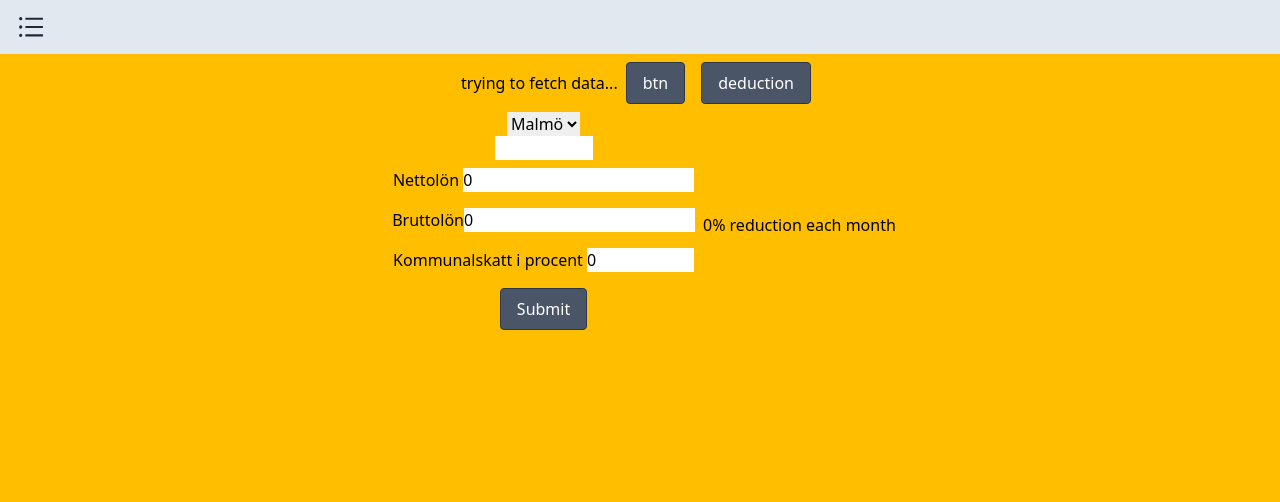
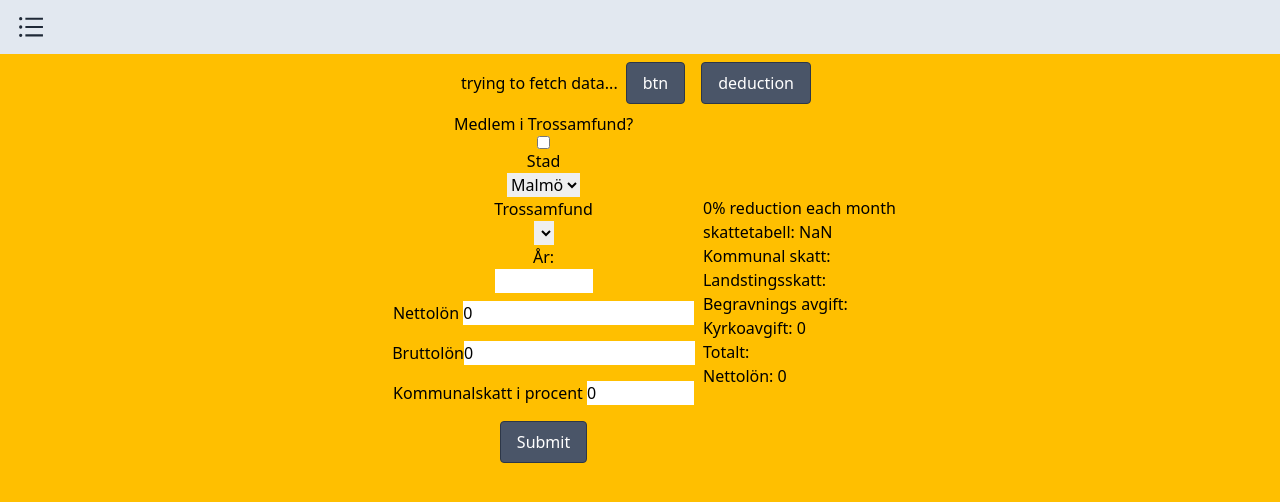
Before and after one commit to brownbeardeveloper/hack-sweden, a React (Create React App) app: page / in a window 1280 px wide. Shown: the top 502 px of the page. Built offline with nearby package versions, Linux system fonts and the light colour scheme; no server answers.

Commit message:
feat: added church tax boolean, showing the different taxes

```diff
--- a/src/components/form.jsx
+++ b/src/components/form.jsx
@@ -1,15 +1,16 @@
-import React, { useState } from 'react';
+import React, {useState} from 'react';
 import getTaxBracket from "../functions/getTaxBracket";
 import getDeductionPercentage from "../functions/getDeductionPercentage";
 
 export default function FormComponent() {
-    //const [netSalary, setNetSalary] = useState(0);
+    const [taxBracket, setTaxBracket] = useState({});
+    const [year, setYear] = useState(2023);
+    const [city, setCity] = useState('MALMÖ');
     const [grossSalary, setGrossSalary] = useState(0);
     const [taxDeduction, setTaxDeduction] = useState(0);
+    const [kyrkoAvgift, setKyrkoAvgift] = useState(false);
     const netSalary = grossSalary - (grossSalary/100 * taxDeduction)
     const [taxPercentage, setTaxPercentage] = useState(0);
-    const [year, setYear] = useState(2023);
-    const [city, setCity] = useState('MALMÖ');
 
     function handleSubmit(e) {
         e.preventDefault();
@@ -17,13 +18,26 @@ export default function FormComponent() {
         console.log("Kommunalskatt i procent:", taxPercentage);
     }
 
+
     return (
         <div className='flex flex-row justify-center items-center'>
             <form onSubmit={handleSubmit} className='flex flex-col justify-center items-center'>
-                <select>
+
+                <label htmlFor={"medlemITrossamfund"}>Medlem i Trossamfund?</label>
+                <input id={"medlemITrossamfund"} type={"checkbox"} value={kyrkoAvgift}
+                       onChange={event => setKyrkoAvgift(event.target.checked)}/>
+                <label htmlFor={"stad"}>Stad</label>
+                <select id={"stad"}>
                     <option selected={true}>Malmö</option>
                 </select>
-                <input type="number" onChange={event => setYear(event.target.value)} min="2000" max="2023" step="1"/>
+                <label htmlFor={"stad"}>Trossamfund</label>
+                <select id={"trossamfund"}>
+
+                </select>
+
+                <label htmlFor={"year"}>År:</label>
+                <input id={"year"} type="number" onChange={event => setYear(event.target.value)} min="2000" max="2023"
+                       step="1"/>
                 <div className='m-2'>
                     <label htmlFor="netSalaryInput">Nettolön </label>
                     <input
@@ -43,10 +57,10 @@ export default function FormComponent() {
                         value={grossSalary}
                         onChange={async (e) => {
                             setGrossSalary(e.target.value)
-                            setTaxPercentage(
+                            setTaxBracket(
                                 await getTaxBracket({kommun: city, year: year}))
                             setTaxDeduction(await getDeductionPercentage({
-                                table: Math.floor(taxPercentage),
+                                table: Math.round(kyrkoAvgift ? taxBracket.totalSkattInklusiveKyrkoavgift : taxBracket.totalSkattExklusiveKyrkoavgift),
                                 year: year,
                                 income: e.target.value
                             }))
@@ -70,7 +84,16 @@ export default function FormComponent() {
                 </div>
                 <button type="submit" className='button'>Submit</button>
             </form>
-            <h1>{taxDeduction}% reduction each month</h1>
+            <div>
+                <h1>{taxDeduction}% reduction each month</h1>
+                <p>skattetabell: {Math.round(kyrkoAvgift? taxBracket.totalSkattInklusiveKyrkoavgift: taxBracket.totalSkattExklusiveKyrkoavgift)}</p>
+                <p>Kommunal skatt: {taxBracket.kommunalSkatt}</p>
+                <p>Landstingsskatt: {taxBracket.landstingsSkatt}</p>
+                <p>Begravnings avgift: {taxBracket.begravningsAvgift}</p>
+                <p>Kyrkoavgift: {kyrkoAvgift ? taxBracket.kyrkoAvgift : 0}</p>
+                <p>Totalt: {kyrkoAvgift ? taxBracket.totalSkattInklusiveKyrkoavgift : taxBracket.totalSkattExklusiveKyrkoavgift}</p>
+                <p>Nettolön: {netSalary}</p>
+            </div>
         </div>
     );
 }
--- a/src/functions/getTaxBracket.js
+++ b/src/functions/getTaxBracket.js
@@ -7,5 +7,13 @@ export default async function getTaxBracket({kommun, year}) {
     params.append("_offset","0")
 
 
-    return await fetch(url + params).then(resp => resp.json()).then(resp => resp.results[0]["summa, exkl. kyrkoavgift"])
+    return await fetch(url + params).then(resp => resp.json()).then(resp => {
+        return {
+            kommunalSkatt: resp.results[0]["kommunal-skatt"],
+            landstingsSkatt: resp.results[0]["landstings-skatt"],
+            begravningsAvgift: resp.results[0]["begravnings-avgift"],
+            kyrkoAvgift: resp.results[0]["kyrkoavgift"],
+            totalSkattExklusiveKyrkoavgift: resp.results[0]["summa, exkl. kyrkoavgift"],
+            totalSkattInklusiveKyrkoavgift: resp.results[0]["summa, inkl. kyrkoavgift"]
+        }})
   }
```
